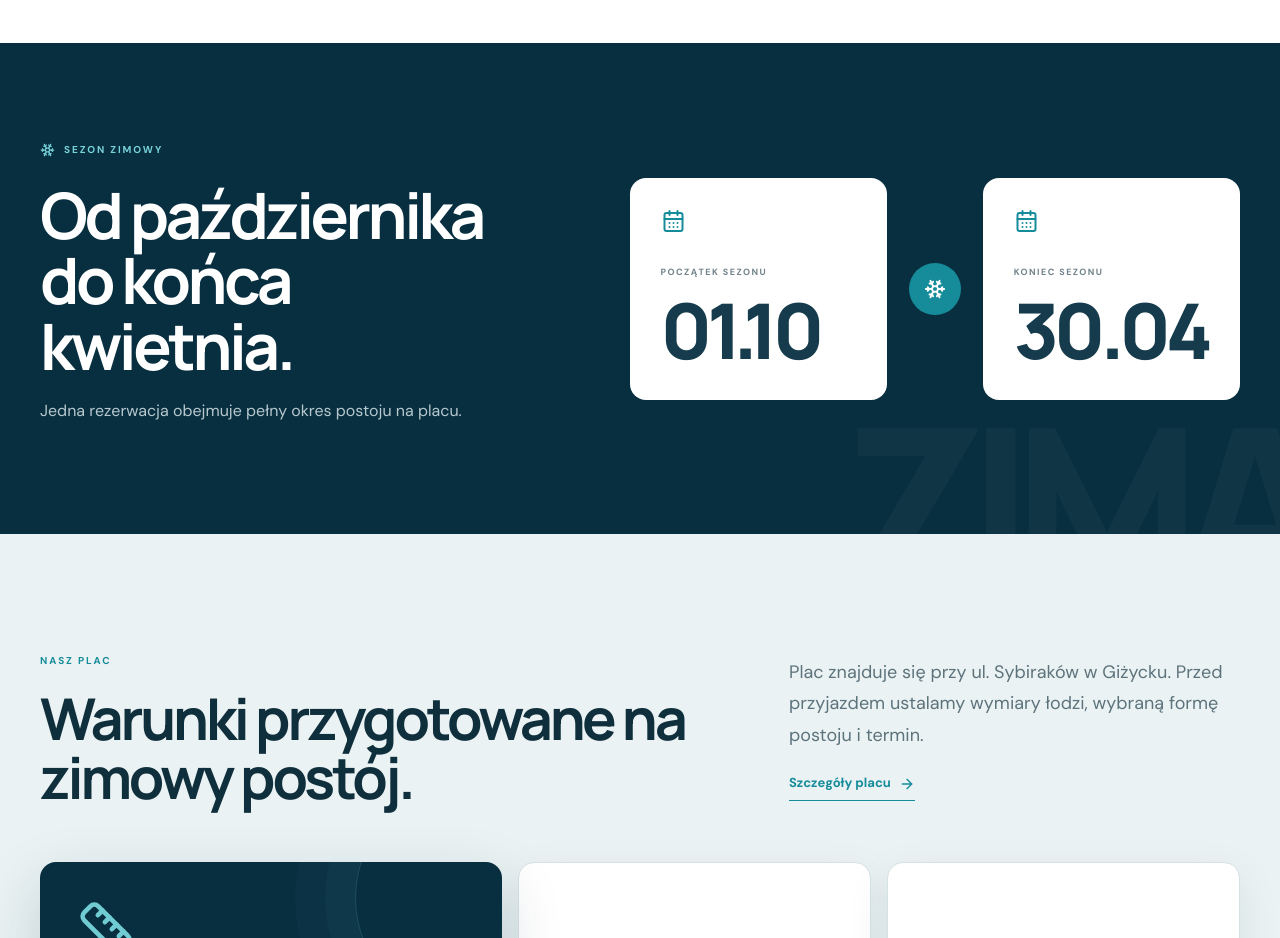
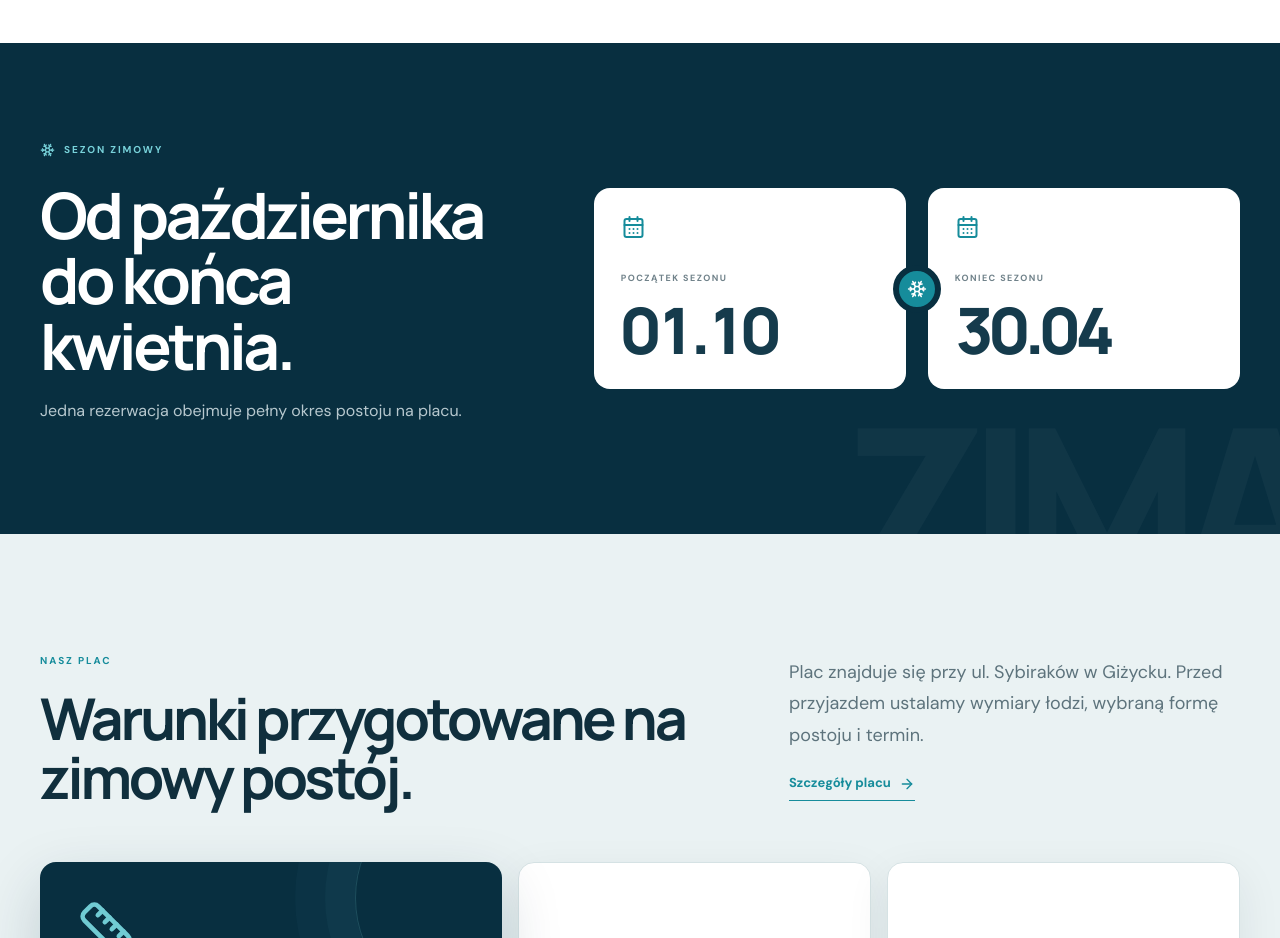
Before and after one commit to bohunek5/zimowanie, a React (Vite) app: page / in a window 1280 px wide. Shown: the part 2300-3238 px from the top of the page. Built offline with nearby package versions, Linux system fonts and the light colour scheme.

Commit message:
Fix season dates across desktop widths

```diff
--- a/src/site.css
+++ b/src/site.css
@@ -108,6 +108,13 @@
 .season-dates>div{position:relative;overflow:hidden;border:1px solid rgba(255,255,255,.15)}
 .season-dates>div>svg{width:25px;color:var(--accent);margin-bottom:32px}
 .season-dates>span{background:var(--accent)}
+.season-band__grid{grid-template-columns:minmax(0,.85fr) minmax(0,1.15fr);gap:clamp(48px,6vw,90px)}
+.season-dates{position:relative;grid-template-columns:repeat(2,minmax(0,1fr));gap:clamp(12px,2vw,22px);width:100%}
+.season-dates>div{min-width:0;padding:clamp(22px,2vw,30px)}
+.season-dates small{white-space:nowrap}
+.season-dates strong{font-size:clamp(3rem,5vw,5rem);line-height:1;letter-spacing:-.075em;white-space:nowrap;font-variant-numeric:tabular-nums}
+.season-dates>span{position:absolute;z-index:2;left:50%;top:50%;width:48px;height:48px;transform:translate(-50%,-50%);border:6px solid var(--navy-2);pointer-events:none}
+.season-dates>span svg{width:20px}
 .pricing-section{background:linear-gradient(135deg,#edf3f2,#e6eff1)}
 :root[data-theme='night'] .pricing-section{background:linear-gradient(135deg,#0b2530,#102f3a)}
 .price{position:relative;overflow:hidden}
@@ -128,6 +135,11 @@
 .mobile-nav a.active{color:var(--accent);background:var(--accent-soft)}
 .mobile-nav a:last-child{background:var(--navy-2);color:#fff}
 
+@media(max-width:900px) and (min-width:681px){
+  .season-band__grid{grid-template-columns:1fr;gap:42px}
+  .season-dates{width:min(100%,680px)}
+}
+
 @media(max-width:680px){
   body{padding-top:72px}
   .site-header{position:fixed;background:color-mix(in srgb,var(--surface) 96%,transparent)}
@@ -141,6 +153,7 @@
   .home-hero{margin-top:-72px;padding-top:72px}
   .page-hero{padding-top:28px}
   .primary-cta{background:var(--navy-2)}
+  .season-band__grid{grid-template-columns:minmax(0,1fr);gap:36px}
   .storage-feature__metric>svg{margin-bottom:20px}
   .yard-number>svg{width:44px;height:44px;margin-bottom:32px}
   .season-dates{position:relative;grid-template-columns:repeat(2,minmax(0,1fr));gap:10px}
```
